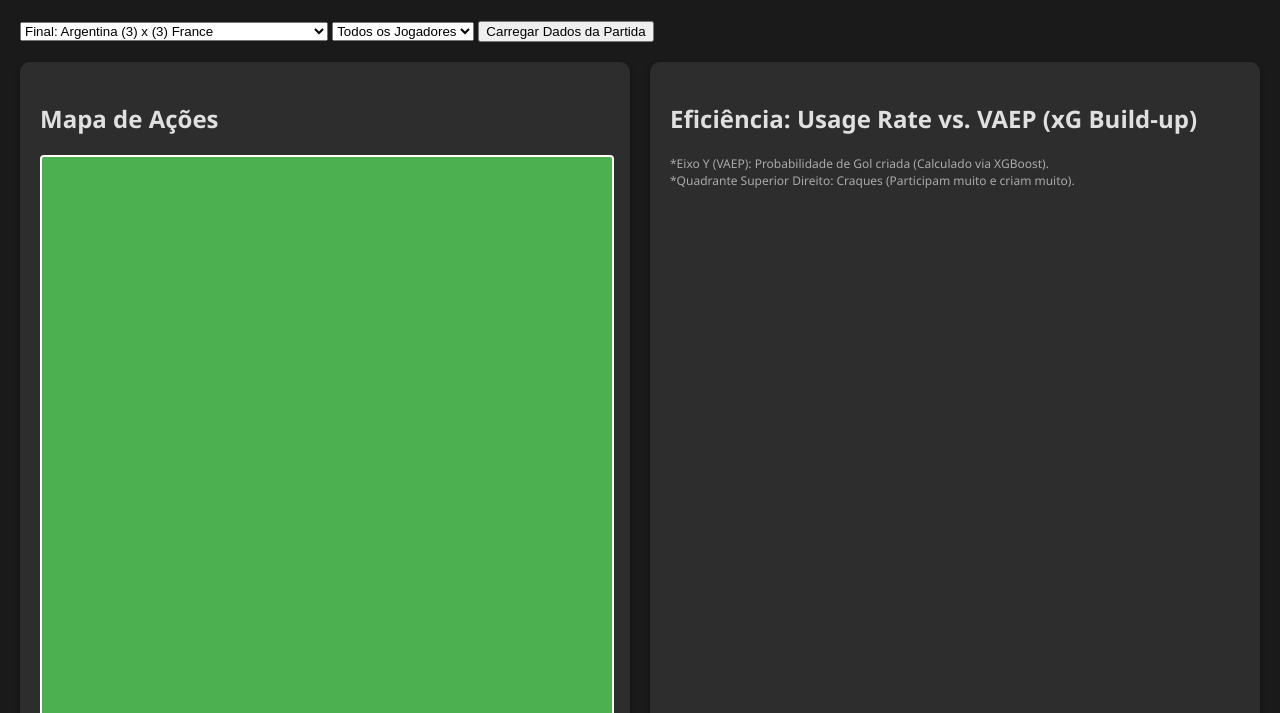
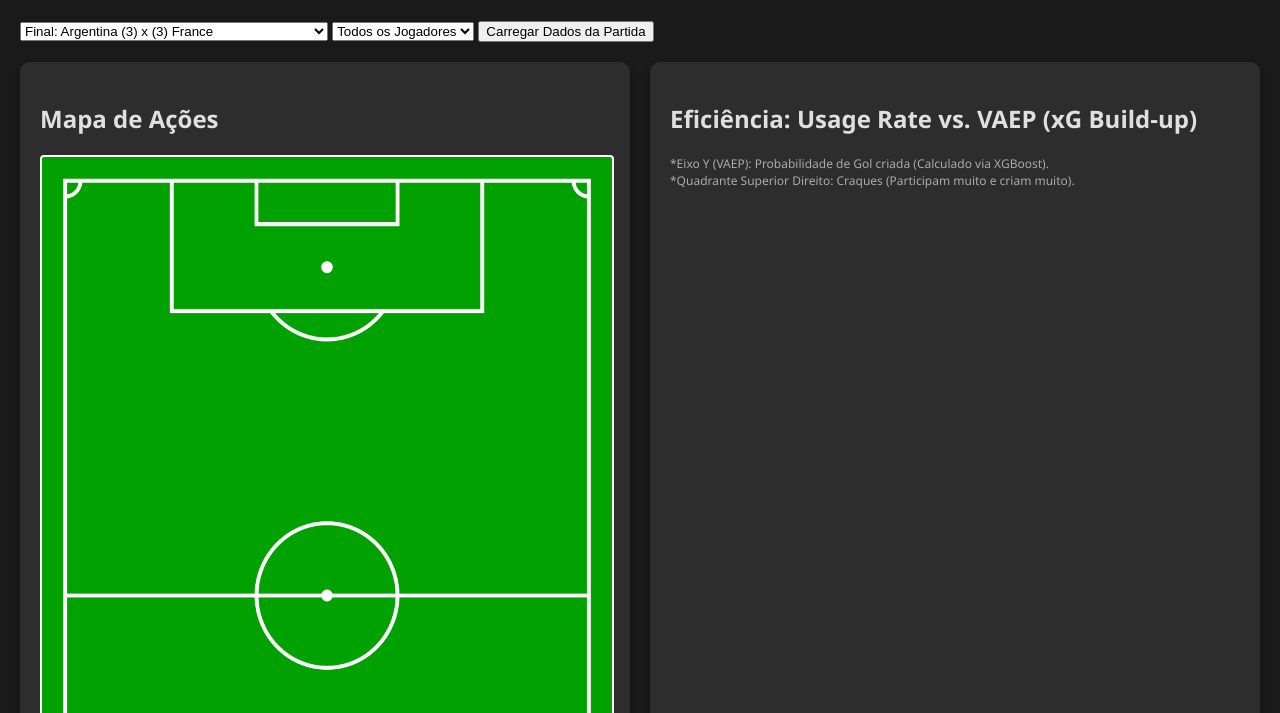
Before and after one commit to fonsca/WorldCup2022DataAnalytics, a plain HTML site: page World_Cup_2022_DataAnalytics/frontend/index.html in a window 1280 px wide. Shown: the part 87-800 px from the top of the page. Drawn offline with nearby package versions, Linux system fonts and the light colour scheme.

Commit message:
campo atualizado

```diff
--- a/World_Cup_2022_DataAnalytics/frontend/style.css
+++ b/World_Cup_2022_DataAnalytics/frontend/style.css
@@ -33,7 +33,7 @@ body {
     /* Aspect Ratio de futebol (~105m x 68m = 1.54) */
     aspect-ratio: 0.65;
     /* Imagem de campo completo */
-    background-image: url('World_Cup_2022_DataAnalytics\data\campo.png');
+    background-image: url('campo.png');
     background-size: 100% 100%; /* FORÇA A IMAGEM A OCUPAR TUDO */
     background-position: center;
     background-color: #4CAF50;
```
Also changed, not shown: World_Cup_2022_DataAnalytics/data/campo.png (deleted), World_Cup_2022_DataAnalytics/frontend/campo.png (added).
